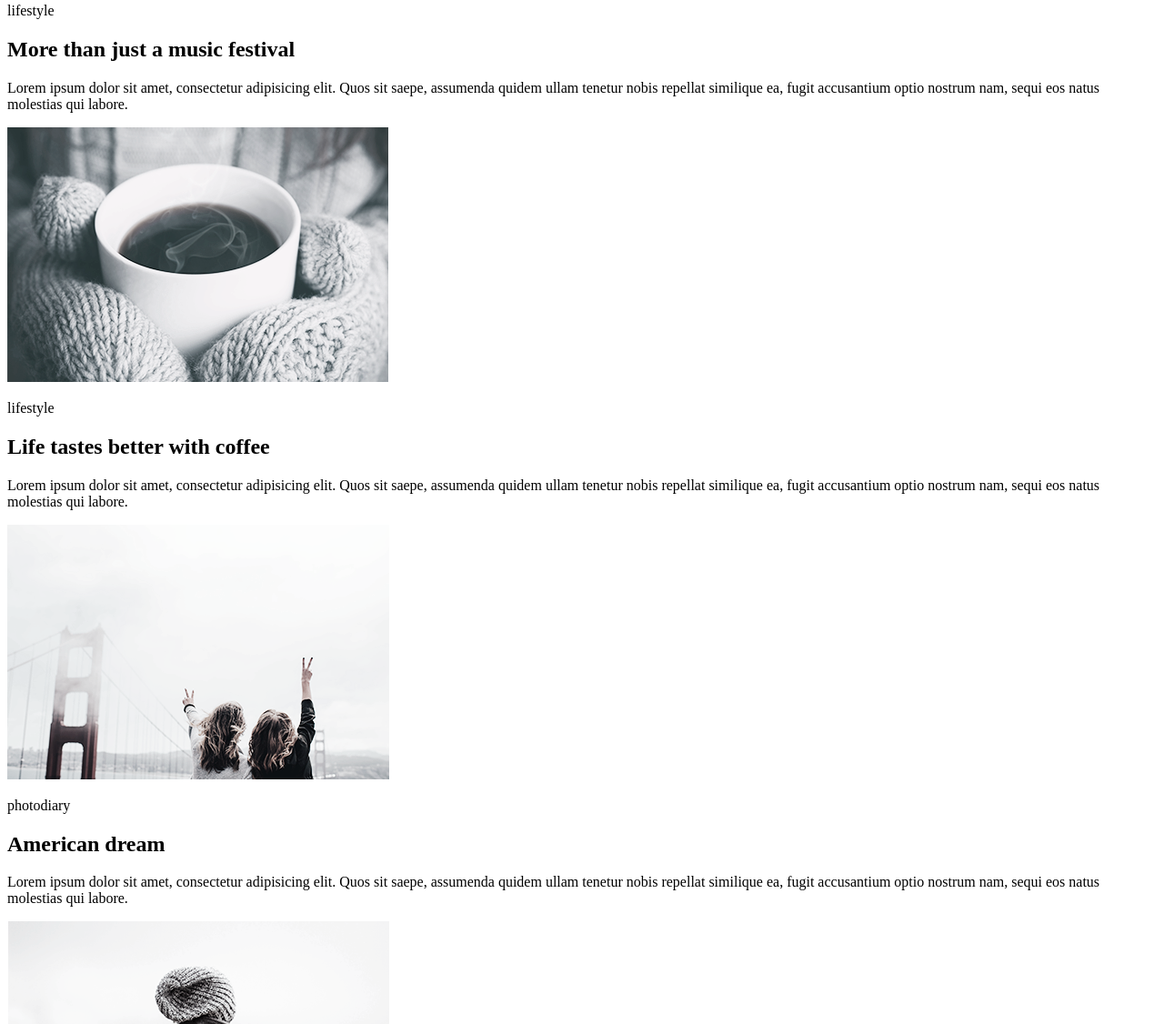
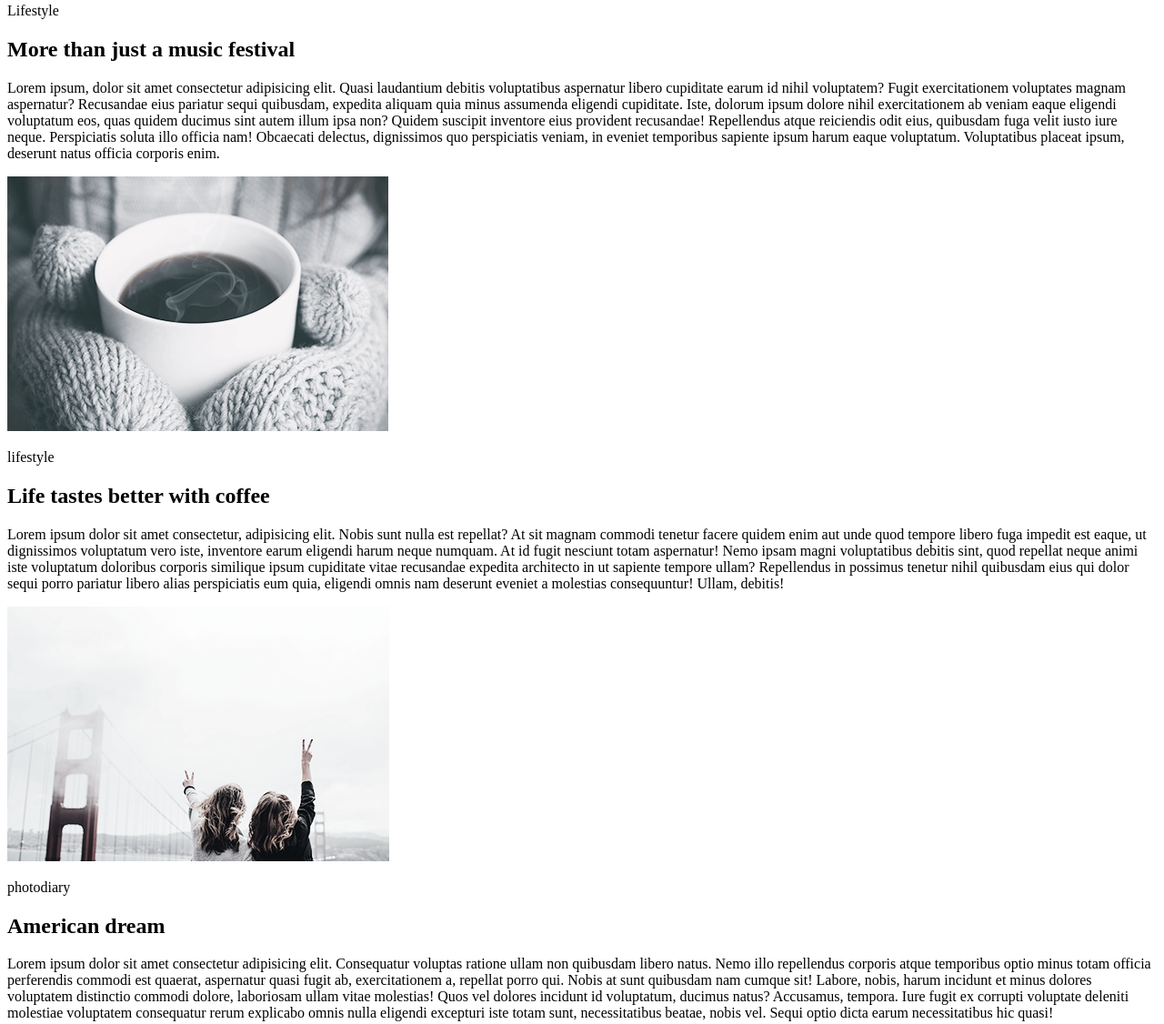
Before and after one commit to PavelRybalko/goit-fe-course, a plain HTML site: page module-01/index.html in a window 1280 px wide. Shown: the part 401-1527 px from the top of the page at 91% size. Drawn offline with Linux system fonts and the light colour scheme.

Commit message:
final edit index.html

```diff
--- a/module-01/index.html
+++ b/module-01/index.html
@@ -5,11 +5,10 @@
     <meta name="viewport" content="width=device-width, initial-scale=1.0" />
     <meta http-equiv="X-UA-Compatible" content="ie=edge" />
     <title>Homework-01</title>
-    <link rel="stylesheet" href="css/style.css" />
   </head>
   <body>
     <nav>
-      <ul class="main-menu clearfix">
+      <ul class="main-menu">
         <li><a href="#">lifestyle</a></li>
         <li><a href="#">photodiary</a></li>
         <li><a href="#">music</a></li>
@@ -17,23 +16,32 @@
       </ul>
     </nav>
     <main>
-      <div class="container clearfix">
-        <article>
+      <div class="container">
+        <section class="short-article">
           <div class="item-img">
             <img src="img/1.png" alt="pic" width="420" height="280" />
           </div>
           <p class="item-category">
-            lifestyle
+            Lifestyle
           </p>
           <h2 class="item-header">More than just a music festival</h2>
           <p class="item-text">
-            Lorem ipsum dolor sit amet, consectetur adipisicing elit. Quos sit
-            saepe, assumenda quidem ullam tenetur nobis repellat similique ea,
-            fugit accusantium optio nostrum nam, sequi eos natus molestias qui
-            labore.
+            Lorem ipsum, dolor sit amet consectetur adipisicing elit. Quasi
+            laudantium debitis voluptatibus aspernatur libero cupiditate earum
+            id nihil voluptatem? Fugit exercitationem voluptates magnam
+            aspernatur? Recusandae eius pariatur sequi quibusdam, expedita
+            aliquam quia minus assumenda eligendi cupiditate. Iste, dolorum
+            ipsum dolore nihil exercitationem ab veniam eaque eligendi
+            voluptatum eos, quas quidem ducimus sint autem illum ipsa non?
+            Quidem suscipit inventore eius provident recusandae! Repellendus
+            atque reiciendis odit eius, quibusdam fuga velit iusto iure neque.
+            Perspiciatis soluta illo officia nam! Obcaecati delectus,
+            dignissimos quo perspiciatis veniam, in eveniet temporibus sapiente
+            ipsum harum eaque voluptatum. Voluptatibus placeat ipsum, deserunt
+            natus officia corporis enim.
           </p>
-        </article>
-        <article>
+        </section>
+        <section class="short-article">
           <div class="item-img">
             <img src="img/2.png" alt="pic" width="420" height="280" />
           </div>
@@ -42,13 +50,20 @@
           </p>
           <h2 class="item-header">Life tastes better with coffee</h2>
           <p class="item-text">
-            Lorem ipsum dolor sit amet, consectetur adipisicing elit. Quos sit
-            saepe, assumenda quidem ullam tenetur nobis repellat similique ea,
-            fugit accusantium optio nostrum nam, sequi eos natus molestias qui
-            labore.
+            Lorem ipsum dolor sit amet consectetur, adipisicing elit. Nobis sunt
+            nulla est repellat? At sit magnam commodi tenetur facere quidem enim
+            aut unde quod tempore libero fuga impedit est eaque, ut dignissimos
+            voluptatum vero iste, inventore earum eligendi harum neque numquam.
+            At id fugit nesciunt totam aspernatur! Nemo ipsam magni voluptatibus
+            debitis sint, quod repellat neque animi iste voluptatum doloribus
+            corporis similique ipsum cupiditate vitae recusandae expedita
+            architecto in ut sapiente tempore ullam? Repellendus in possimus
+            tenetur nihil quibusdam eius qui dolor sequi porro pariatur libero
+            alias perspiciatis eum quia, eligendi omnis nam deserunt eveniet a
+            molestias consequuntur! Ullam, debitis!
           </p>
-        </article>
-        <article>
+        </section>
+        <section class="short-article">
           <div class="item-img">
             <img src="img/3.png" alt="pic" width="420" height="280" />
           </div>
@@ -57,13 +72,21 @@
           </p>
           <h2 class="item-header">American dream</h2>
           <p class="item-text">
-            Lorem ipsum dolor sit amet, consectetur adipisicing elit. Quos sit
-            saepe, assumenda quidem ullam tenetur nobis repellat similique ea,
-            fugit accusantium optio nostrum nam, sequi eos natus molestias qui
-            labore.
+            Lorem ipsum dolor sit amet consectetur adipisicing elit. Consequatur
+            voluptas ratione ullam non quibusdam libero natus. Nemo illo
+            repellendus corporis atque temporibus optio minus totam officia
+            perferendis commodi est quaerat, aspernatur quasi fugit ab,
+            exercitationem a, repellat porro qui. Nobis at sunt quibusdam nam
+            cumque sit! Labore, nobis, harum incidunt et minus dolores
+            voluptatem distinctio commodi dolore, laboriosam ullam vitae
+            molestias! Quos vel dolores incidunt id voluptatum, ducimus natus?
+            Accusamus, tempora. Iure fugit ex corrupti voluptate deleniti
+            molestiae voluptatem consequatur rerum explicabo omnis nulla
+            eligendi excepturi iste totam sunt, necessitatibus beatae, nobis
+            vel. Sequi optio dicta earum necessitatibus hic quasi!
           </p>
-        </article>
-        <article>
+        </section>
+        <section class="short-article">
           <div class="item-img">
             <img src="img/4.png" alt="pic" width="420" height="280" />
           </div>
@@ -72,18 +95,26 @@
           </p>
           <h2 class="item-header">A day exploring the Alps</h2>
           <p class="item-text">
-            Lorem ipsum dolor sit amet, consectetur adipisicing elit. Quos sit
-            saepe, assumenda quidem ullam tenetur nobis repellat similique ea,
-            fugit accusantium optio nostrum nam, sequi eos natus molestias qui
-            labore.
+            Lorem ipsum dolor, sit amet consectetur adipisicing elit. Id aliquam
+            architecto laudantium nobis, incidunt atque ullam molestias
+            laboriosam, nulla mollitia vitae eius quisquam nihil dolorem, minima
+            nesciunt voluptate placeat. Provident distinctio quisquam
+            dignissimos dolorem reiciendis incidunt ea recusandae praesentium
+            doloribus quibusdam odio qui sit impedit, illo rem similique
+            delectus reprehenderit enim repellat? Aperiam, voluptates. Numquam
+            nesciunt, dolor alias fugit deleniti consequatur eum totam dolores
+            inventore libero quam nostrum sunt tempore aliquam dolorum illum
+            perferendis harum excepturi est molestias expedita laborum commodi?
+            Maxime blanditiis suscipit quos, explicabo illo iste ipsum
+            exercitationem molestiae animi deleniti porro. Iure quo molestias
+            soluta officiis neque.
           </p>
-        </article>
+        </section>
       </div>
       <div class="container">
         <button>
           Load more
         </button>
-        <!-- <a href="#">Load more</a> -->
       </div>
     </main>
   </body>
```
